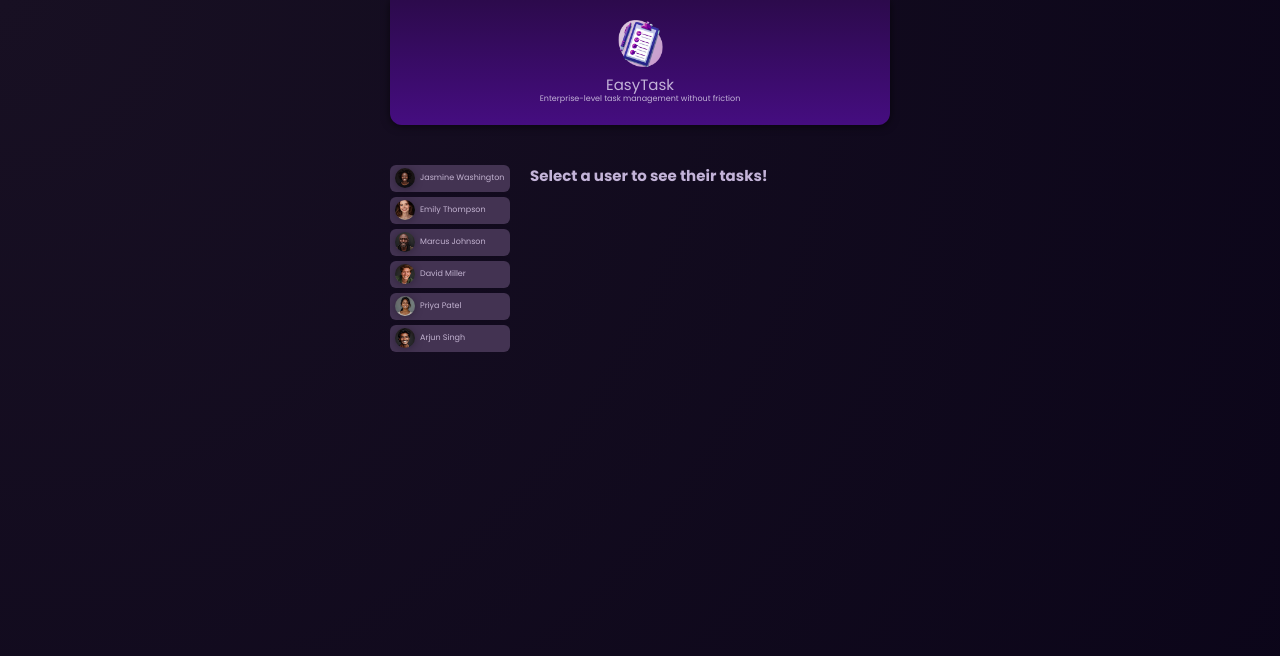
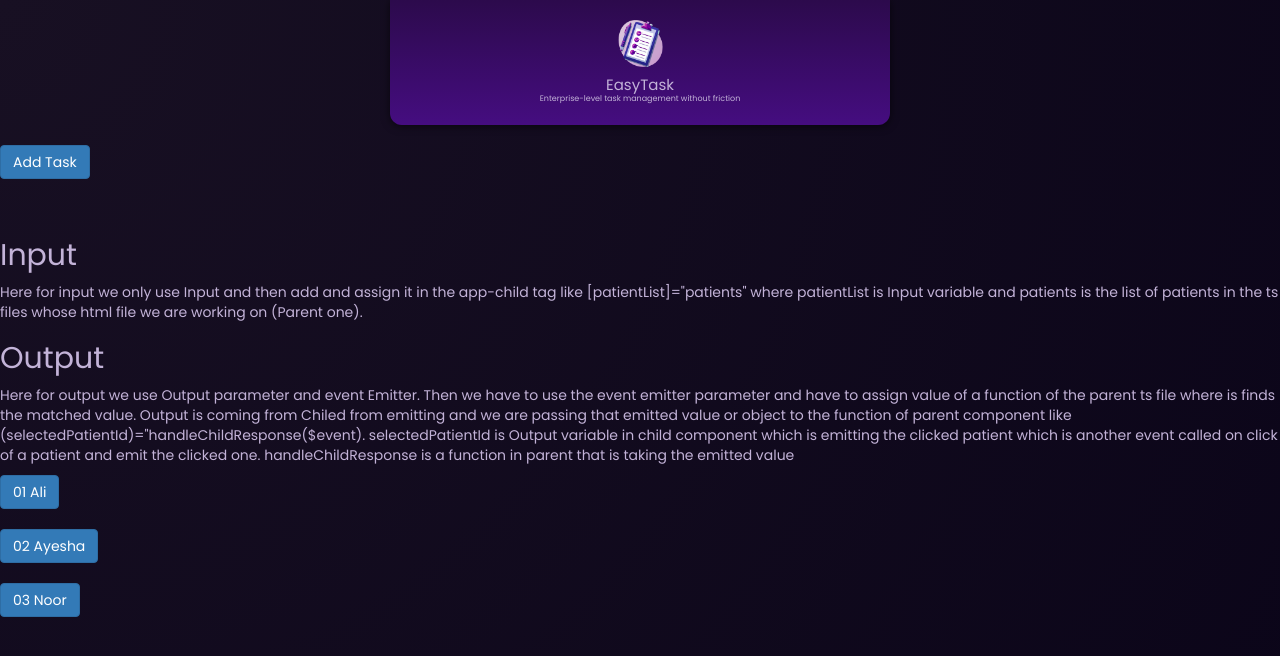
Before and after one commit to WardaArshad342/User-Tasks, an Angular app: page / in a window 1280 px wide. Shown: the top 656 px of the page. Built offline with nearby package versions, Linux system fonts and the light colour scheme.

Commit message:
Parent Child Communication (Input Output)

```diff
--- /dev/null
+++ b/src/app/ParentChild/Parent/parent/parent.component.html
@@ -0,0 +1,29 @@
+
+<button class="btn btn-primary" (click)="AddPatient()">Add Task</button>
+
+<br>
+<br>
+<br>
+
+<h2>Input</h2>
+<p>Here for input we only use Input and then add and assign it in the app-child tag like [patientList]="patients" where patientList
+    is Input variable and patients is the list of patients in the ts files whose html file we are working on (Parent one).
+</p>
+
+<h2>Output</h2>
+<p>Here for output we use Output parameter and event Emitter. Then we have to use the event emitter parameter and have to assign value
+    of a function of the parent ts file where is finds the matched value. Output is coming from Chiled from emitting and we are
+    passing that emitted value or object to the function of parent component like (selectedPatientId)="handleChildResponse($event).
+    selectedPatientId is Output variable in child component which is emitting the clicked patient which is another event called
+    on click of a patient and emit the clicked one.
+    handleChildResponse is a function in parent that is taking the emitted value
+</p>
+
+<div>
+    <app-child [patientList]="patients" (selectedPatientId)="handleChildResponse($event)"></app-child>
+</div>
+
+
+<h2>{{ selectedPatient?.id }}</h2>
+<h2>{{ selectedPatient?.name }}</h2>
+<h2>{{ selectedPatient?.age }}</h2>
--- /dev/null
+++ b/src/app/ParentChild/Parent/parent/parent.component.ts
@@ -0,0 +1,28 @@
+import { Component } from '@angular/core';
+import { Patient } from '../../patient.model';
+import { ChildComponent } from '../../child/child/child.component';
+
+@Component({
+  selector: 'app-parent',
+  standalone: true,
+  imports: [ChildComponent],
+  templateUrl: './parent.component.html',
+  styleUrl: './parent.component.css'
+})
+export class ParentComponent {
+  selectedPatient?: Patient;
+  patients: Patient[] = [
+    {id: '01', name: 'Ali', age: 20},
+    {id: '02', name: 'Ayesha', age: 25},
+    {id: '03', name: 'Noor', age: 30}
+  ]
+
+  AddPatient(){
+    this.patients.push({id: this.patients.length.toString(), name: 'Wow', age: 35 + this.patients.length});
+  }
+
+  handleChildResponse(id: string){
+    this.selectedPatient = this.patients.find((patient) => patient.id === id);
+  }
+
+}
--- /dev/null
+++ b/src/app/ParentChild/child/child/child.component.html
@@ -0,0 +1,5 @@
+@for(pt of patientList; track pt.id){
+    <button class="btn btn-primary" (click)="onSelectPatient(pt.id)">{{ pt.id + ' ' + pt.name}}</button>
+    <br>
+    <br>
+}
--- /dev/null
+++ b/src/app/ParentChild/child/child/child.component.ts
@@ -0,0 +1,18 @@
+import { Component, EventEmitter, Input, Output } from '@angular/core';
+import { Patient } from '../../patient.model';
+
+@Component({
+  selector: 'app-child',
+  standalone: true,
+  imports: [],
+  templateUrl: './child.component.html',
+  styleUrl: './child.component.css'
+})
+export class ChildComponent {
+  @Input({ required: true }) patientList : Patient[] = [];
+  @Output() selectedPatientId = new EventEmitter<string>();
+
+  onSelectPatient(id: string){
+    this.selectedPatientId.emit(id);
+  }
+}
--- /dev/null
+++ b/src/app/ParentChild/patient.model.ts
@@ -0,0 +1,5 @@
+export interface Patient {
+  id: string;
+  name: string;
+  age: number;
+}
--- a/src/app/app.component.html
+++ b/src/app/app.component.html
@@ -1,6 +1,6 @@
 <app-header />
 
-<main>
+<!-- <main>
   <ul id="users">
     @for (user of users; track user.id) {
       <li>
@@ -15,4 +15,9 @@
     <p id="fallback">Select a user to see their tasks!</p>
   }
 
-</main>
+</main> -->
+
+
+<div>
+  <app-parent></app-parent>
+</div>
--- a/src/app/app.component.ts
+++ b/src/app/app.component.ts
@@ -4,13 +4,15 @@ import { HeaderComponent } from './header/header.component';
 import { UserComponent } from './user/user.component';
 import { DUMMY_USERS } from './dummy-users';
 import { TasksComponent } from './tasks/tasks.component';
+import { ParentComponent } from "./ParentChild/Parent/parent/parent.component";
+import { ChildComponent } from "./ParentChild/child/child/child.component";
 
 @Component({
     selector: 'app-root',
     standalone: true,
     templateUrl: './app.component.html',
     styleUrl: './app.component.css',
-    imports: [HeaderComponent, UserComponent, TasksComponent]
+    imports: [HeaderComponent, UserComponent, TasksComponent, ParentComponent, ChildComponent]
 })
 export class AppComponent {
   users = DUMMY_USERS;
```
Also changed, not shown: src/app/ParentChild/Parent/parent/parent.component.css (added), src/app/ParentChild/child/child/child.component.css (added).
